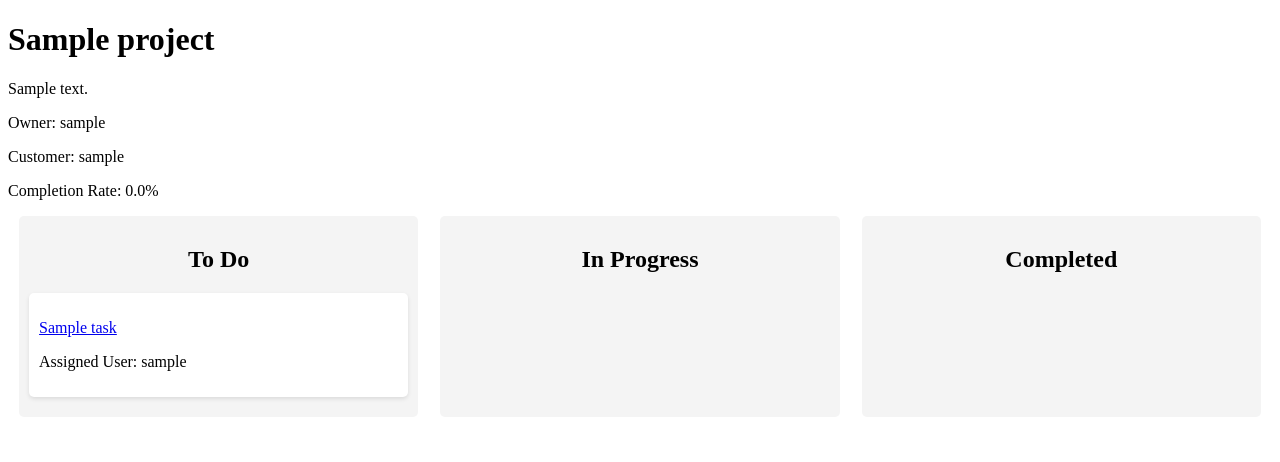
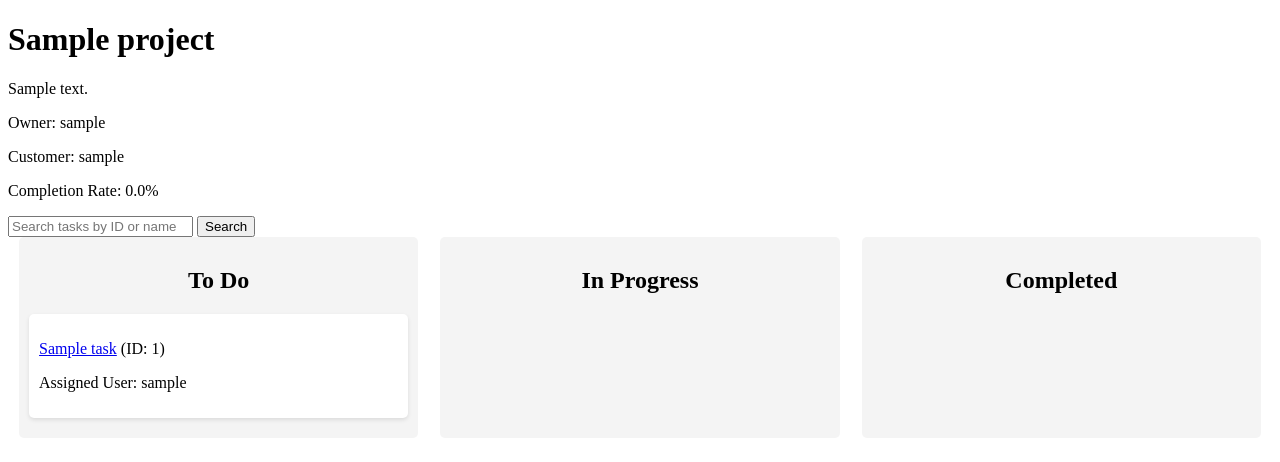
Before and after one commit to mradziukiewicz/KanTask, a Django app: page /projects/1/ in a window 1280 px wide. Shown: the top 462 px of the page. Run offline with Django 5.2, Linux system fonts and the light colour scheme; a user stored in the database is signed in; tables that the repository leaves empty hold one stand-in row (values such as "Sample post").

Commit message:
Dodanie wyszykiwarki w panelu widoku projektu

```diff
--- a/authentication/templates/project_detail.html
+++ b/authentication/templates/project_detail.html
@@ -37,14 +37,27 @@
     <p>Customer: {{ project.customer.username }}</p>
     <p>Completion Rate: {{ completion_rate }}%</p>
 
+    <form method="get" action="{% url 'project_detail' project.id %}">
+        <input type="text" name="search" placeholder="Search tasks by ID or name" value="{{ request.GET.search }}">
+        <button type="submit">Search</button>
+    </form>
+
     <div class="kanban-board">
         <div class="kanban-column">
             <h2>To Do</h2>
             {% for task in tasks %}
                 {% if task.status == 'Pending' %}
                     <div class="kanban-card">
-                        <p><a href="{% url 'task_detail' task.id %}">{{ task.subject }}</a></p>
+                        <p><a href="{% url 'task_detail' task.id %}">{{ task.subject }}</a> (ID: {{ task.id }})</p>
                         <p>Assigned User: {{ task.assigned_user.username }}</p>
+                    </div>
+                {% endif %}
+            {% endfor %}
+            {% for subtask in subtasks %}
+                {% if subtask.status == 'Pending' %}
+                    <div class="kanban-card subtask">
+                        <p><a href="{% url 'task_detail' subtask.id %}">{{ subtask.subject }}</a> (ID: {{ subtask.id }})</p>
+                        <p>Assigned User: {{ subtask.assigned_user.username }}</p>
                     </div>
                 {% endif %}
             {% endfor %}
@@ -54,8 +67,16 @@
             {% for task in tasks %}
                 {% if task.status == 'In Progress' %}
                     <div class="kanban-card">
-                        <p><a href="{% url 'task_detail' task.id %}">{{ task.subject }}</a></p>
+                        <p><a href="{% url 'task_detail' task.id %}">{{ task.subject }}</a> (ID: {{ task.id }})</p>
                         <p>Assigned User: {{ task.assigned_user.username }}</p>
+                    </div>
+                {% endif %}
+            {% endfor %}
+            {% for subtask in subtasks %}
+                {% if subtask.status == 'In Progress' %}
+                    <div class="kanban-card subtask">
+                        <p><a href="{% url 'task_detail' subtask.id %}">{{ subtask.subject }}</a> (ID: {{ subtask.id }})</p>
+                        <p>Assigned User: {{ subtask.assigned_user.username }}</p>
                     </div>
                 {% endif %}
             {% endfor %}
@@ -65,8 +86,16 @@
             {% for task in tasks %}
                 {% if task.status == 'Completed' %}
                     <div class="kanban-card">
-                        <p><a href="{% url 'task_detail' task.id %}">{{ task.subject }}</a></p>
+                        <p><a href="{% url 'task_detail' task.id %}">{{ task.subject }}</a> (ID: {{ task.id }})</p>
                         <p>Assigned User: {{ task.assigned_user.username }}</p>
+                    </div>
+                {% endif %}
+            {% endfor %}
+            {% for subtask in subtasks %}
+                {% if subtask.status == 'Completed' %}
+                    <div class="kanban-card subtask">
+                        <p><a href="{% url 'task_detail' subtask.id %}">{{ subtask.subject }}</a> (ID: {{ subtask.id }})</p>
+                        <p>Assigned User: {{ subtask.assigned_user.username }}</p>
                     </div>
                 {% endif %}
             {% endfor %}
--- a/authentication/views.py
+++ b/authentication/views.py
@@ -6,6 +6,7 @@ from .forms import CommentForm
 from django.utils import timezone
 from django.contrib.auth.decorators import user_passes_test
 from django.contrib import messages
+from django.db.models import Q
 
 def is_customer(user):
     return user.is_customer()
@@ -68,13 +69,23 @@ def project_detail(request, project_id):
         return redirect('project_list')
 
     tasks = Task.objects.filter(project=project, parent_task__isnull=True)
+    subtasks = Task.objects.filter(project=project, parent_task__isnull=False)
     total_tasks = tasks.count()
     completed_tasks = tasks.filter(status='Completed').count()
     completion_rate = (completed_tasks / total_tasks * 100) if total_tasks > 0 else 0
+    search_query = request.GET.get('search', '')
 
+    if search_query:
+        tasks = tasks.filter(
+            Q(subject__icontains=search_query) | Q(id__icontains=search_query)
+        )
+        subtasks = subtasks.filter(
+            Q(subject__icontains=search_query) | Q(id__icontains=search_query)
+        )
     return render(request, 'project_detail.html', {
         'project': project,
         'tasks': tasks,
+        'subtasks': subtasks,
         'completion_rate': completion_rate,
     })
 
```
Also changed, not shown: authentication/templates/task_detail.html (+4 -3 lines).
